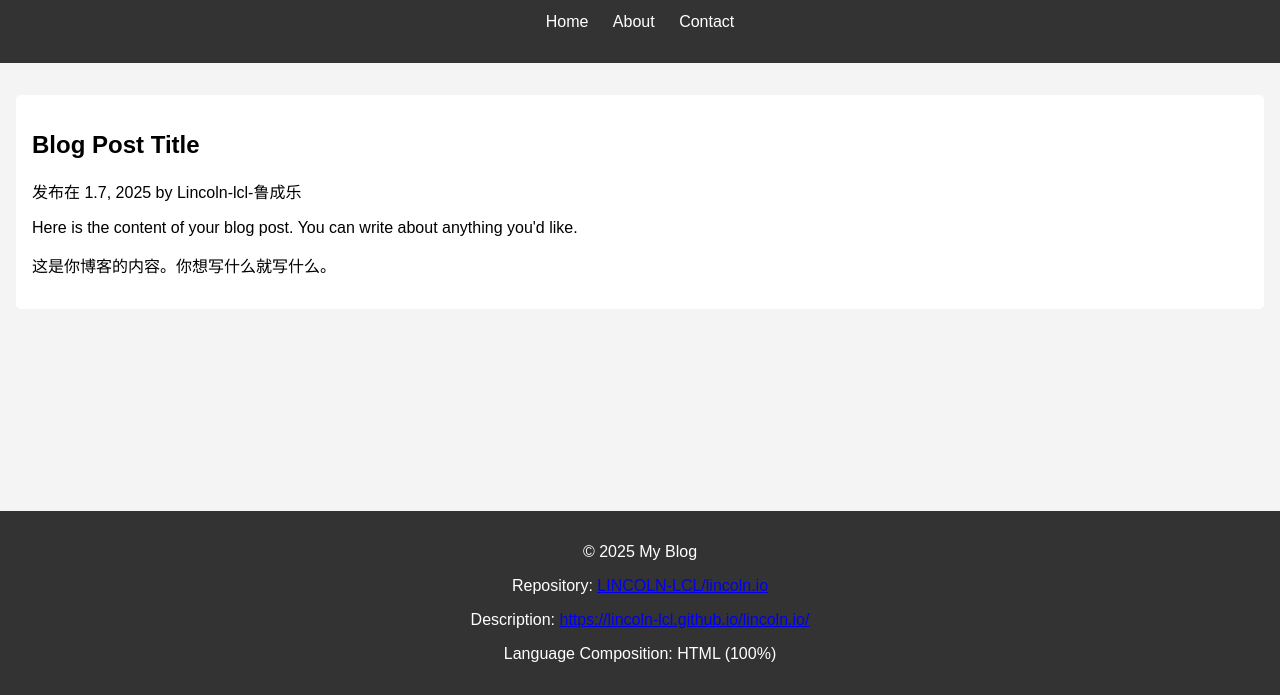
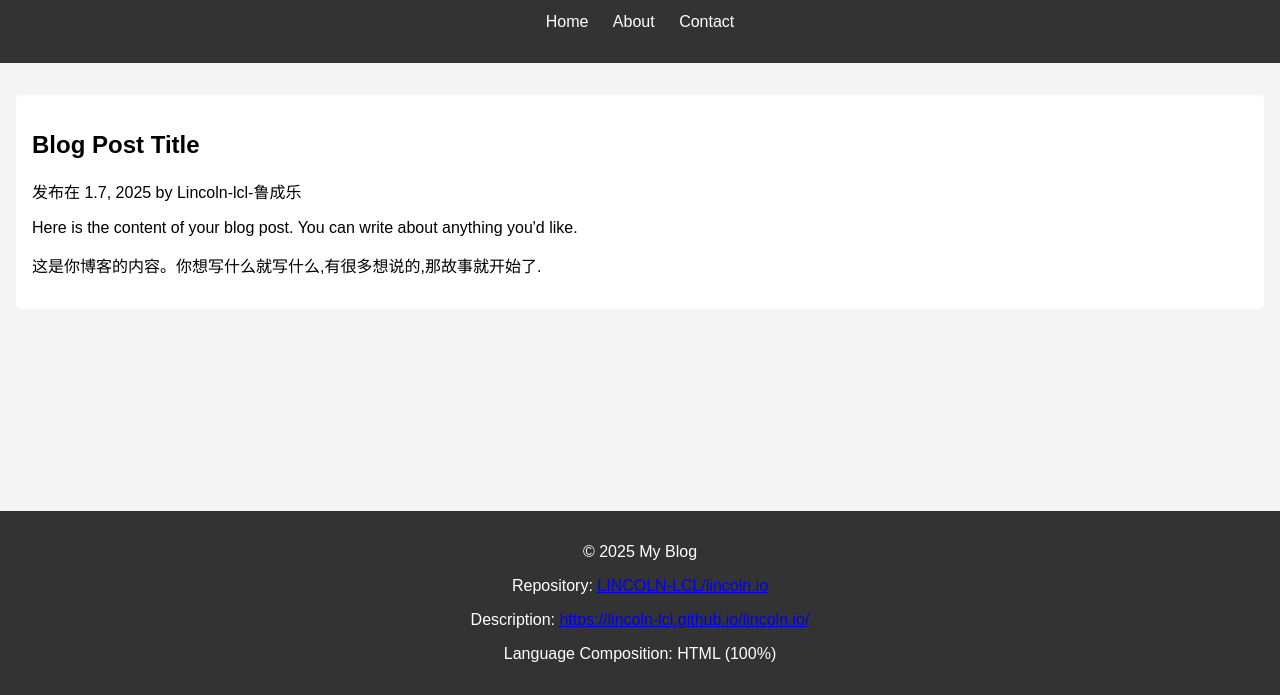
Before and after one commit to LINCOLN-LCL/lincoln.io, a plain HTML site: page index.html in a window 1280 px wide. Shown: the part 105-800 px from the top of the page. Drawn offline with Linux system fonts and the light colour scheme.

Commit message:
update index.html

```diff
--- a/index.html
+++ b/index.html
@@ -23,7 +23,7 @@
             <h2>Blog Post Title</h2>
             <p>发布在 1.7, 2025 by Lincoln-lcl-鲁成乐</p>
             <p>Here is the content of your blog post. You can write about anything you'd like.</p>
-            <p>这是你博客的内容。你想写什么就写什么。</p>
+            <p>这是你博客的内容。你想写什么就写什么,有很多想说的,那故事就开始了.</p>
         </article>
     </main>
     <footer>
```
